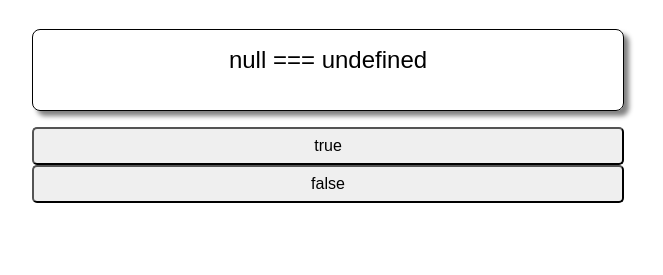
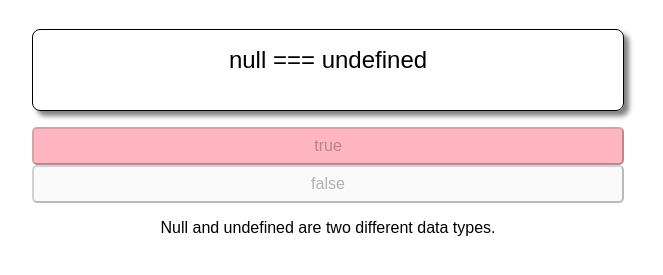
Before and after one commit to wamikabro/javascript-practice-code, a plain HTML site: page Quiz Game/Index.html in a window 1280 px wide. Both pictures are taken after a click on the button "true". Shown: the part 165-440 px from the top of the page, without its empty margins (312-975 px from the left). Drawn offline with Linux system fonts and the light colour scheme.

Commit message:
complete the single quiz game

```diff
--- a/Quiz Game/Index.html
+++ b/Quiz Game/Index.html
@@ -132,19 +132,26 @@
 
 
         // TODO 6A: Use a for loop to add a click event listener to each of the optionButtons
+        for (let button of optionButtons) {
+            button.addEventListener('click', () => {
                 // TODO 6B: Within the event handler function, display the fact's explanation by setting the text of the explanation element
-
+                explanation.textContent = fact.explanation;
 
                 // TODO 7: Within the event handler function,
                 // Use a for loop to disable all the option buttons
-
+                for (let button of optionButtons) {
+                    disable(button);
+                }
 
                 // TODO 8: Within the event handler function,
                 // Get the guessed value from the clicked button
+                const guess = button.textContent;
+
                 // Use a conditional to compare the guess to the fact's answer
                 // and add the "correct"/"incorrect" class as appropriate
-
-
+                button.classList.add(isCorrect(guess) ? 'correct' : 'incorrect');
+            })
+        }
 
     </script>
 
```
Lines whose indentation alone changed are shown as unchanged.
